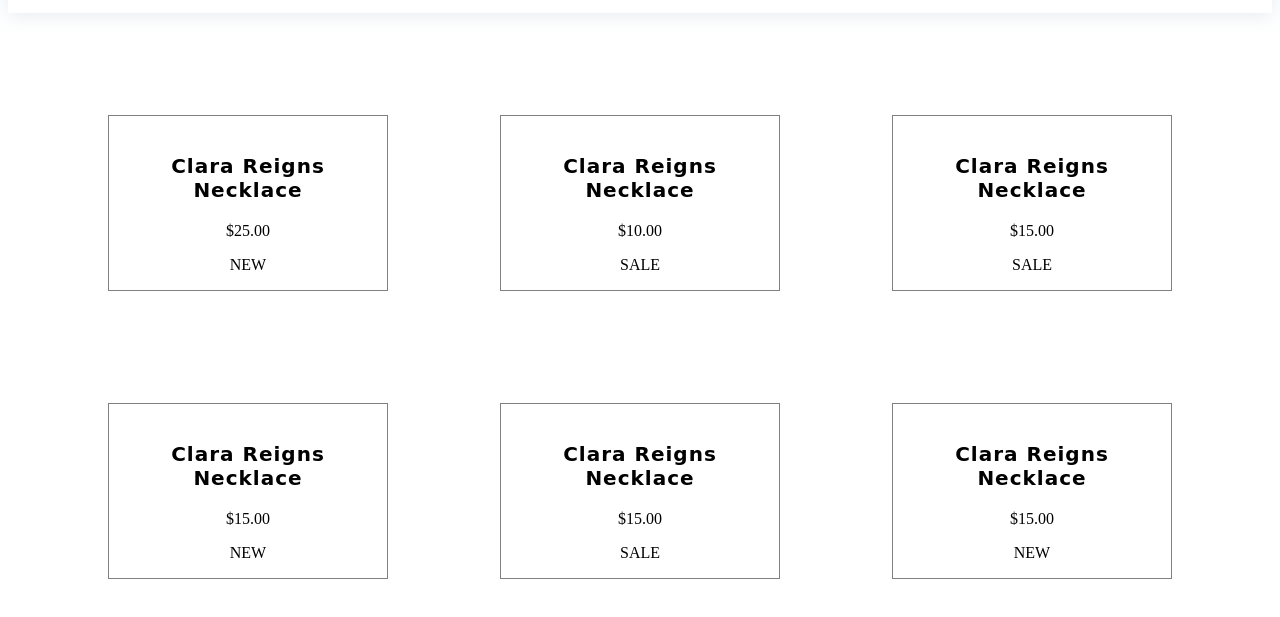
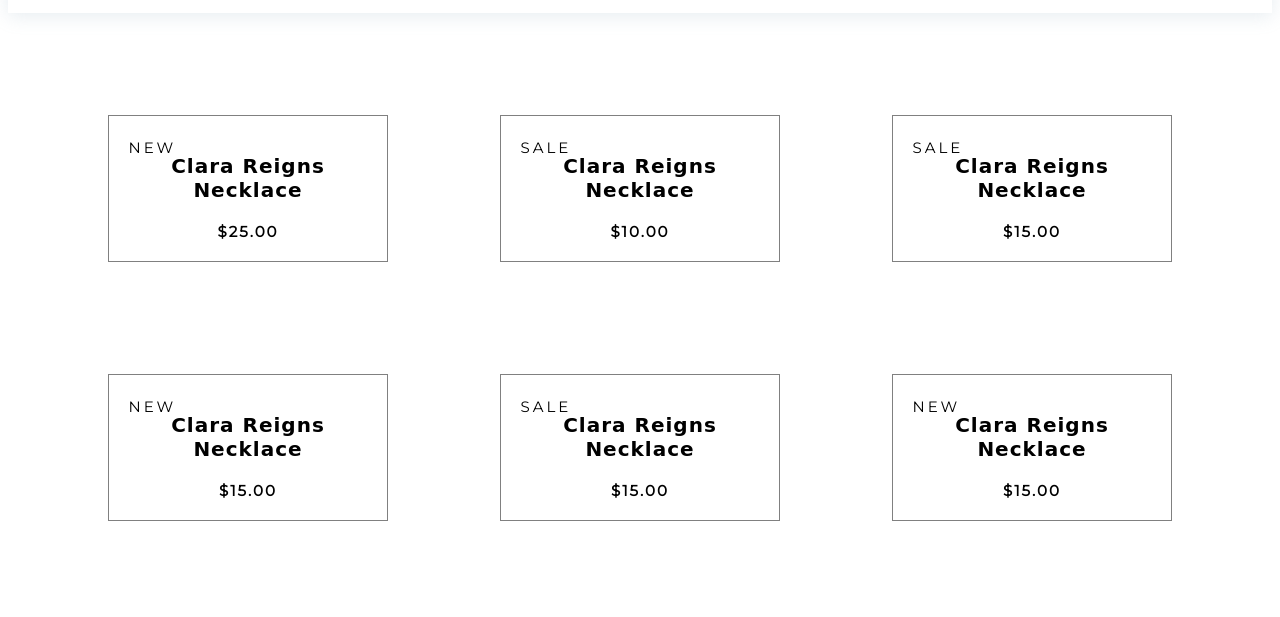
Before and after one commit to nana-ntim/ecommerce-simple-site, a plain HTML site: page _2/index.html in a window 1280 px wide. Shown: the part 115-732 px from the top of the page. Drawn offline with Linux system fonts and the light colour scheme; files that its build step writes are made by us from their sources; a web font is replaced by a local one.

Commit message:
Update style.css

```diff
--- a/_2/style.css
+++ b/_2/style.css
@@ -84,3 +84,21 @@ section .container .box .product-title {
   font-weight: 900;
   margin: 20px;
 }
+
+section .container .box .product-status {
+  position: absolute;
+  top: 5%;
+  left: 7%;
+  font-size: 15px;
+  font-family: "Montserrat", sans-serif;
+  font-weight: lighter;
+  letter-spacing: 3px;
+}
+
+section .container .box .product-price {
+  letter-spacing: 2px;
+  font-family: "Montserrat", sans-serif;
+  font-size: 15px;
+  font-weight: 900;
+  margin: 20px;
+}
```
